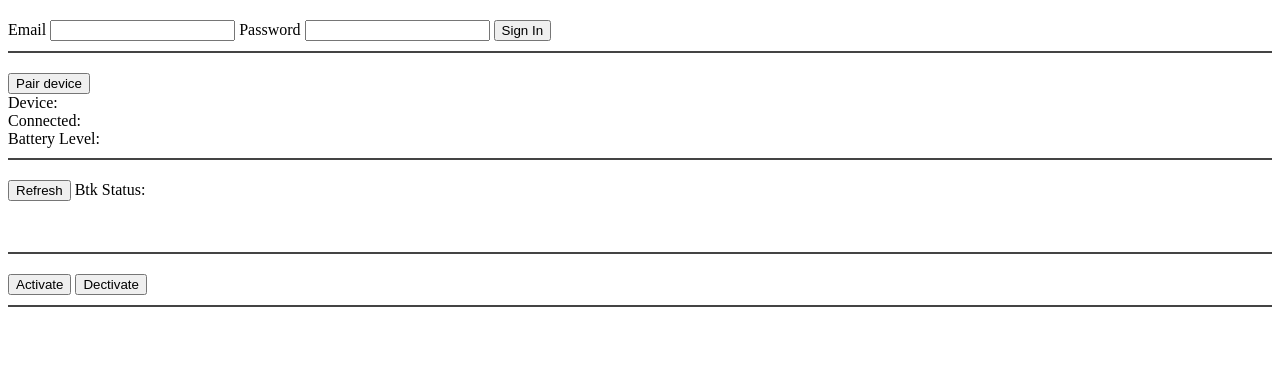
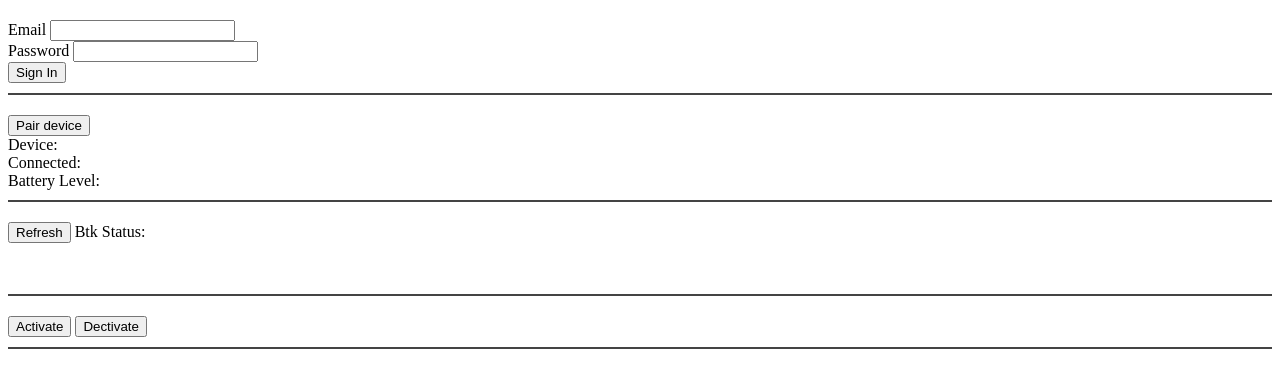
Before and after one commit to formigarafa/btkweb, a plain HTML site: page index.html in a window 1280 px wide. Drawn offline with Linux system fonts and the light colour scheme.

Commit message:
Update index.html

```diff
--- a/index.html
+++ b/index.html
@@ -17,9 +17,9 @@
     <div id="login-form">
       <form onsubmit="app.signIn(event); return false">
         <label>Email</label>
-        <input type="text" name="email">
+        <input type="text" name="email"><br>
         <label>Password</label>
-        <input type="password" name="password">
+        <input type="password" name="password"><br>
         <button type="submit" name="signinbtn">Sign In</button>
       </form>
     </div>
```
